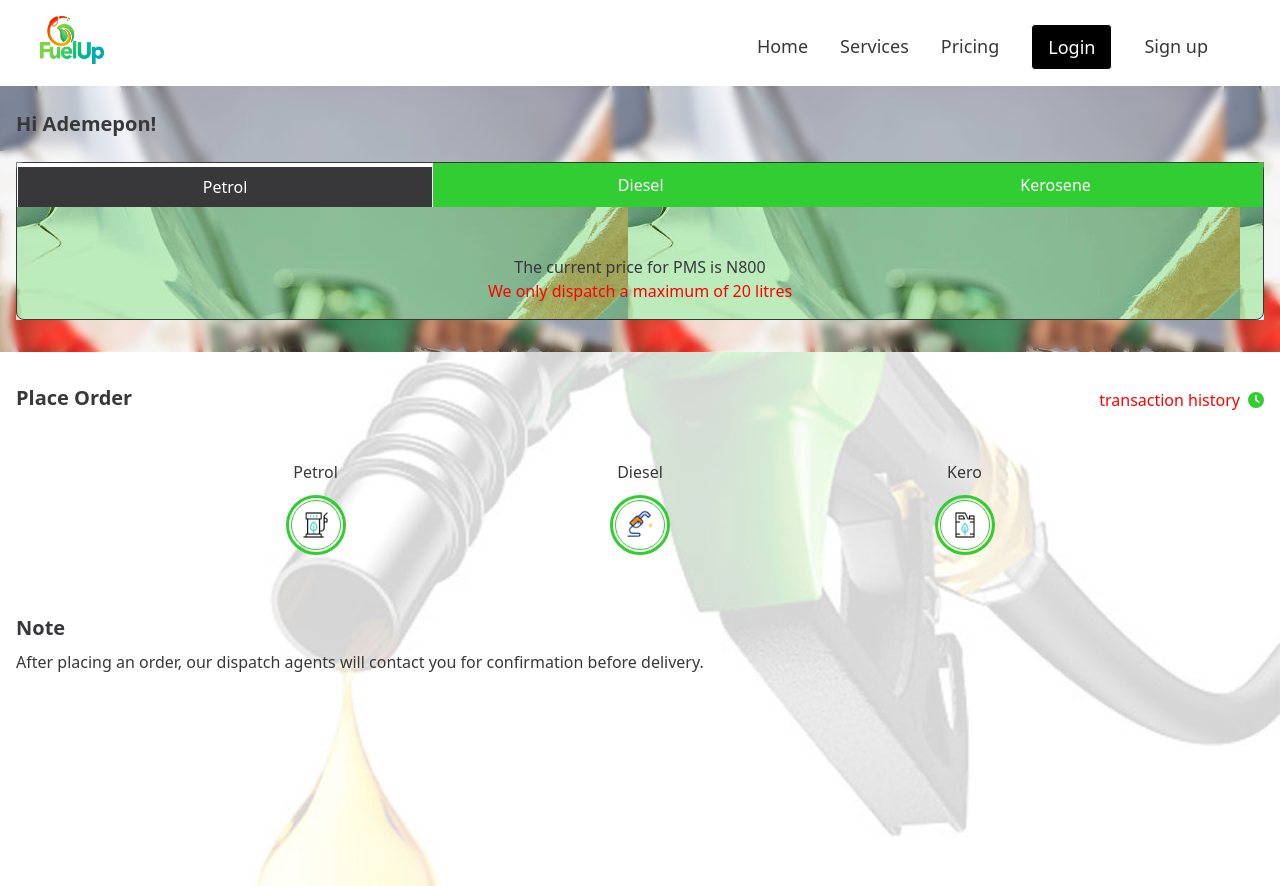
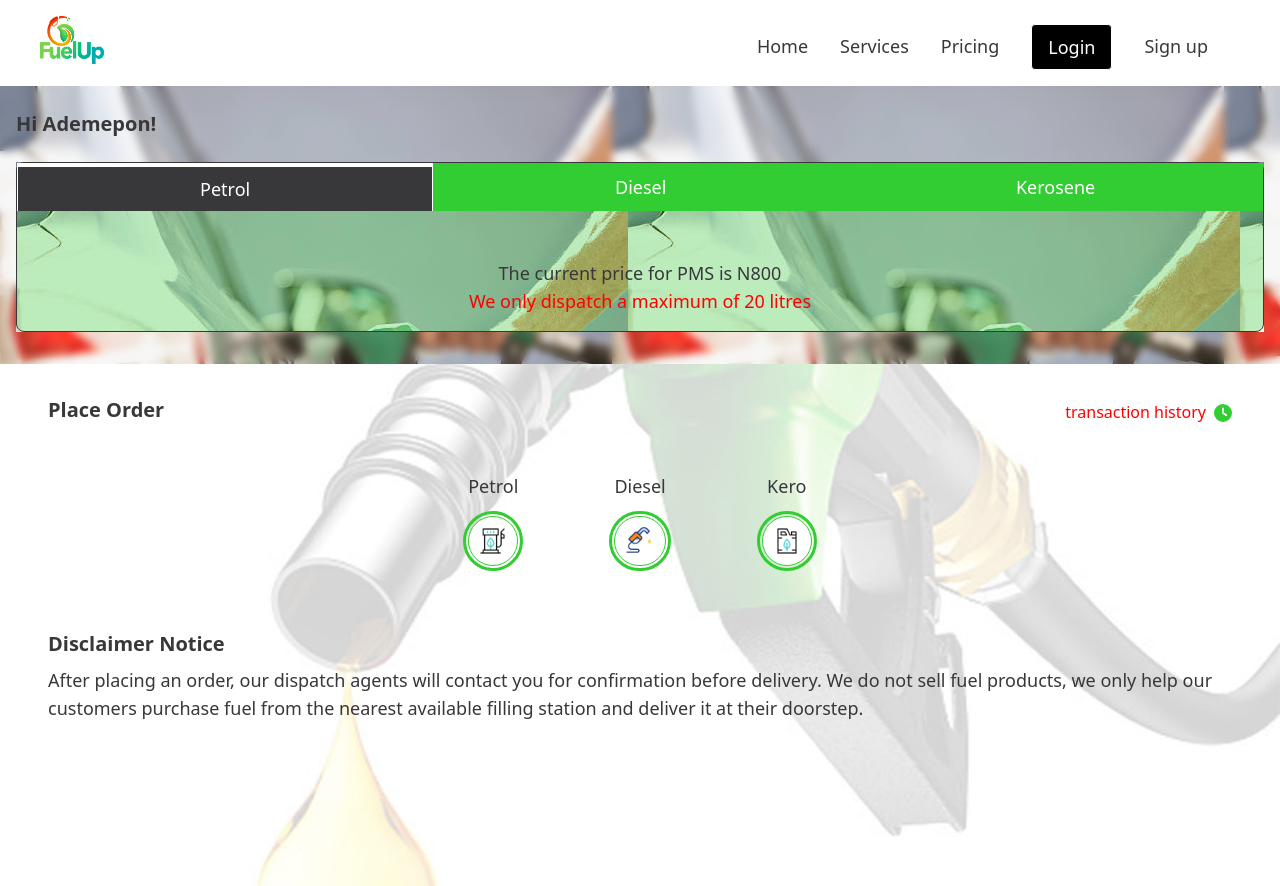
Before and after one commit to Adeboye22/fuel_up, a React (Vite) app in the folder frontend/: page /user in a window 1280 px wide. Built offline with nearby package versions, Linux system fonts and the light colour scheme.

Commit message:
website correction

```diff
--- a/frontend/src/Components/app/user/user.jsx
+++ b/frontend/src/Components/app/user/user.jsx
@@ -25,7 +25,7 @@ const User = () => {
     ];
 
   return (
-    <div data-aos="fade-up" className='h-screen text-gray bg-my-image bg-cover'>
+    <div data-aos="fade-up" className='h-screen text-gray bg-my-image bg-cover text-lg'>
       <div className='bg-nozzle'>
         <div className="backdrop-filter backdrop-blur-sm px-4 py-4">
           <div>
@@ -43,7 +43,7 @@ const User = () => {
         </div>
       </div>
 
-      <div className="px-4">
+      <div className="sm:px-4 px-12">
 
         {/* order section */}
         <div className='my-8'>
@@ -58,7 +58,7 @@ const User = () => {
             </Link>
 
           </div>
-          <div className='flex flex-row justify-evenly pb-8'>
+          <div className='flex flex-row sm:justify-evenly justify-center gap-24 pb-8'>
             <div className='flex flex-col gap-4'>
               <h1 className="text-center">Petrol</h1>
 
@@ -92,8 +92,8 @@ const User = () => {
           <Outlet/>
         </div>
         <div className='pb-12'>
-          <h1 className='text-xl font-bold pb-2'>Note</h1>
-          <p>After placing an order, our dispatch agents will contact you for confirmation before delivery.</p>
+          <h1 className='text-xl font-bold pb-2'>Disclaimer Notice</h1>
+          <p>After placing an order, our dispatch agents will contact you for confirmation before delivery. We do not sell fuel products, we only help our customers purchase fuel from the nearest available filling station and deliver it at their doorstep.</p>
         </div>
       </div>
     </div>
```
